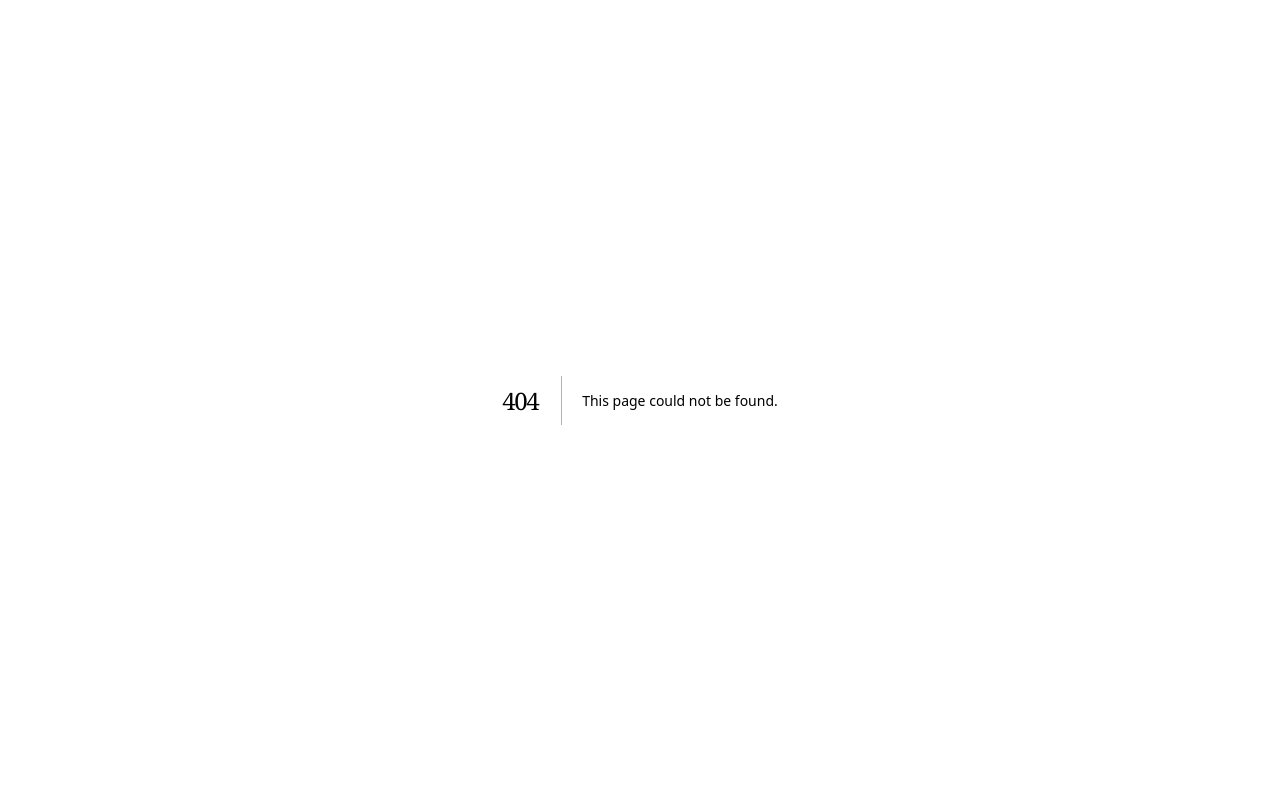
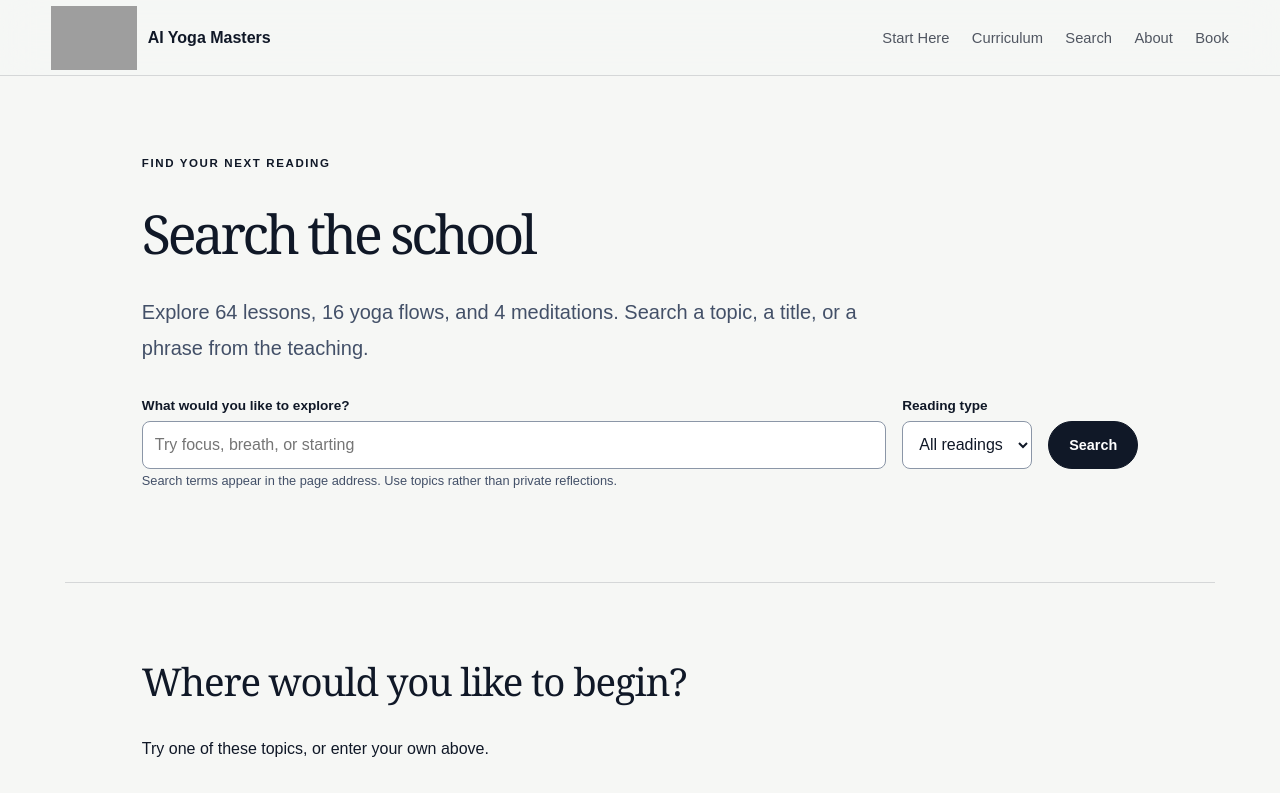
Before and after one commit to aianthems/ai-yoga-masters, a Next.js app: page /search in a window 1280 px wide. Before the commit this address had no page. Shown: the top 793 px of the page. Built offline with nearby package versions, Linux system fonts and the light colour scheme; grey boxes are pictures that could not be loaded.

Commit message:
Add school search across lessons, flows, and meditations

```diff
--- a/app/components/site-footer.tsx
+++ b/app/components/site-footer.tsx
@@ -23,6 +23,7 @@ export default function SiteFooter() {
         <div className="school-footer-links" aria-label="Footer links">
           <a href="/start-here">Start Here</a>
           <a href="/curriculum">Curriculum</a>
+          <a href="/search">Search</a>
           <a href="/about">About</a>
           <a href="/evidence">Evidence review</a>
           <a href="/privacy">Privacy</a>
--- a/app/components/site-header.tsx
+++ b/app/components/site-header.tsx
@@ -18,6 +18,7 @@ export default function SiteHeader() {
         <nav aria-label="Primary navigation">
           <a href="/start-here">Start Here</a>
           <a href="/curriculum">Curriculum</a>
+          <a href="/search">Search</a>
           <a href="/about">About</a>
           <a
             href="https://media.aianthems.com/books/ai-yoga-masters/ai-yoga-masters-optimized.pdf"
--- a/app/curriculum/page.tsx
+++ b/app/curriculum/page.tsx
@@ -27,6 +27,7 @@ export default function Curriculum() {
           <a className="button primary" href="/lessons/redefining-yoga">
             Begin with Lesson 1
           </a>
+          <p>Looking for a topic? <a className="text-link" href="/search">Search lessons, flows, and meditations</a>.</p>
         </section>
         <div id="reading-progress" className="curriculum-reading-progress"><ProgressOverview /></div>
         <section className="school-section">
--- a/app/globals.css
+++ b/app/globals.css
@@ -432,6 +432,21 @@ footer p { margin: 0; }
   grid-template-columns: repeat(2, minmax(0, 1fr));
   gap: 1.5rem;
 }
+.reading-search { display: flex; align-items: flex-end; flex-wrap: wrap; gap: 1rem; margin-top: 2rem; }
+.reading-search-query { flex: 1 1 300px; }
+.reading-search label { display: block; font-weight: 600; font-size: .85rem; margin-bottom: .5rem; }
+.reading-search input, .reading-search select { width: 100%; min-height: 48px; padding: .75rem; border: 1px solid #8b96a7; border-radius: 8px; color: var(--ink); background: white; font: inherit; }
+.reading-search button { min-height: 48px; cursor: pointer; }
+.search-hint { color: var(--ink-soft); font-size: .8rem; }
+.search-topics { display: flex; flex-wrap: wrap; gap: .5rem 1.5rem; }
+.search-results { list-style: none; padding: 0; display: grid; gap: 1rem; }
+.search-results h3 { margin: .5rem 0; }
+#search-results { overflow-wrap: anywhere; }
+.search-results h3 a { text-decoration: underline; text-underline-offset: 4px; }
+.search-results li { min-width: 0; overflow-wrap: anywhere; }
+@media (max-width: 620px) {
+  .reading-search > div, .reading-search button { width: 100%; }
+}
 .school-card {
   padding: 1.5rem;
   background: var(--panel);
--- a/app/privacy/page.tsx
+++ b/app/privacy/page.tsx
@@ -16,7 +16,7 @@ export default function Privacy() {
           <p className="section-kicker">AI Yoga Masters</p>
           <h1>Privacy</h1>
           <p className="school-lede">Read, listen, and explore without an account. Saving your reading progress is optional and stays in your browser.</p>
-          <p>Last updated <time dateTime="2026-10-16">October 16, 2026</time>.</p>
+          <p>Last updated <time dateTime="2026-10-17">October 17, 2026</time>.</p>
           <p>This notice covers aiyogamasters.com, operated by Alex Julian.</p>
         </section>
 
@@ -38,6 +38,7 @@ export default function Privacy() {
           <h2 id="technical-information">Hosting and technical information</h2>
           <p>Vercel hosts this website. Images and book downloads are also delivered from media.aiyogamasters.com and media.aianthems.com. Loading pages or media sends the relevant delivery provider technical request information, such as your IP address, browser information, requested address, and request time. Your browser may also send a referring page.</p>
           <p>These providers process technical information to deliver content, maintain security, and diagnose problems, and may retain operational logs under their settings and policies. This is separate from the reading-progress record saved in your browser.</p>
+          <p>Search terms are included in the search page’s address and sent to the website host to find matching readings. They may appear in browser history and technical request logs. Search for topics rather than entering private reflections or sensitive personal information.</p>
           <p>The current website does not include a standalone visitor-analytics or advertising-pixel integration. That does not prevent hosting or embedded-video providers from processing technical information.</p>
           <a className="text-link" href="https://vercel.com/legal/privacy-notice" target="_blank" rel="noopener noreferrer">Vercel privacy notice</a>
         </section>
--- /dev/null
+++ b/app/search/page.tsx
@@ -0,0 +1,68 @@
+import SiteHeader from "../components/site-header";
+import { searchKind, searchReadings } from "../../lib/content-search";
+import { pageMetadata } from "../../lib/seo";
+
+export const metadata = pageMetadata({
+  title: "Search | AI Yoga Masters",
+  description: "Find a teaching, yoga flow, or meditation in AI Yoga Masters.",
+  path: "/search", noIndex: true,
+});
+
+export default async function SearchPage({ searchParams }: {
+  searchParams: Promise<Record<string, string | string[] | undefined>>;
+}) {
+  const params = await searchParams;
+  const query = typeof params.q === "string" ? params.q.slice(0, 160).trim() : "";
+  const kind = searchKind(params.type);
+  const results = searchReadings(query, kind);
+  return (
+    <>
+      <SiteHeader />
+      <main id="content" className="school">
+        <section className="school-intro">
+          <p className="section-kicker">Find your next reading</p>
+          <h1>Search the school</h1>
+          <p className="school-lede">Explore 64 lessons, 16 yoga flows, and 4 meditations. Search a topic, a title, or a phrase from the teaching.</p>
+          <form action="/search" method="get" role="search" className="reading-search">
+            <div className="reading-search-query">
+              <label htmlFor="reading-query">What would you like to explore?</label>
+              <input id="reading-query" name="q" type="search" defaultValue={query} maxLength={160} placeholder="Try focus, breath, or starting" />
+            </div>
+            <div>
+              <label htmlFor="reading-type">Reading type</label>
+              <select id="reading-type" name="type" defaultValue={kind}>
+                <option value="all">All readings</option>
+                <option value="lesson">Lessons</option>
+                <option value="flow">Yoga flows</option>
+                <option value="meditation">Meditations</option>
+              </select>
+            </div>
+            <button className="button primary" type="submit">Search</button>
+          </form>
+          <p className="search-hint">Search terms appear in the page address. Use topics rather than private reflections.</p>
+        </section>
+        <section className="school-section" aria-labelledby="search-results">
+          <h2 id="search-results">{query ? `${results.length} ${results.length === 1 ? "result" : "results"} for “${query}”` : "Where would you like to begin?"}</h2>
+          {query ? (
+            results.length ? <ul className="search-results">
+              {results.map(result => <li key={result.href} className="school-card">
+                <p className="section-kicker">{result.label} · {result.chapter}</p>
+                <h3><a href={result.href}>{result.title}</a></h3>
+                <p>{result.excerpt}</p>
+                <a className="text-link" href={result.href}>Open {result.kind === "flow" ? "flow" : result.kind}</a>
+              </li>)}
+            </ul> : <div>
+              <p>No readings matched this search. Try fewer words, a broader topic, or choose All readings.</p>
+              <a className="text-link" href="/search">Clear search</a>
+              <p>You can also <a className="text-link" href="/curriculum">browse the curriculum</a>.</p>
+            </div>
+          ) : <div>
+            <p>Try one of these topics, or enter your own above.</p>
+            <div className="search-topics">{["Focus", "Breath", "Innovation", "Starting", "Meditation"].map(topic => <a className="text-link" key={topic} href={`/search?q=${topic.toLowerCase()}`}>{topic}</a>)}</div>
+            <p>Prefer to follow the book? <a className="text-link" href="/curriculum">Browse all chapters</a>.</p>
+          </div>}
+        </section>
+      </main>
+    </>
+  );
+}
--- /dev/null
+++ b/lib/content-search.ts
@@ -0,0 +1,55 @@
+import { chapters, publishedLessons } from "./curriculum";
+import { chapterFiveEntries, chapterFivePath } from "./chapter-five";
+
+export type SearchKind = "lesson" | "flow" | "meditation";
+type SearchEntry = { title: string; href: string; kind: SearchKind; label: string; chapter: string; passages: string[] };
+
+export const searchEntries: SearchEntry[] = [
+  ...publishedLessons.map(lesson => ({
+    title: lesson.title, href: `/lessons/${lesson.slug}`, kind: "lesson" as const,
+    label: `Lesson ${lesson.number}`, chapter: chapters.find(chapter => chapter.number === lesson.chapter)!.title,
+    passages: [...lesson.paragraphs, lesson.practice, lesson.reflection, lesson.note],
+  })),
+  ...chapterFiveEntries.filter(entry => entry.paragraphs.length).map(entry => ({
+    title: entry.title, href: chapterFivePath(entry), kind: entry.kind,
+    label: entry.kind === "flow" ? "Yoga flow" : "Meditation", chapter: "Flows and Meditations",
+    passages: [...entry.paragraphs, ...entry.poses, ...entry.benefits, entry.practice, entry.reflection, entry.note],
+  })),
+];
+
+function normalize(value: string) {
+  return value.normalize("NFKD").replace(/[\u0300-\u036f]/g, "").toLowerCase().replace(/[^a-z0-9]+/g, " ").trim();
+}
+
+export function searchKind(value: unknown): SearchKind | "all" {
+  return value === "lesson" || value === "flow" || value === "meditation" ? value : "all";
+}
+
+export function searchReadings(query: string, kind: SearchKind | "all" = "all") {
+  const phrase = normalize(query.slice(0, 160));
+  const terms = [...new Set(phrase.split(" ").filter(Boolean))];
+  if (!terms.length) return [];
+  return searchEntries.flatMap(entry => {
+    if (kind !== "all" && entry.kind !== kind) return [];
+    const title = normalize(entry.title);
+    const passages = entry.passages.map(normalize);
+    const allText = [title, normalize(entry.label), normalize(entry.chapter), ...passages].join(" ");
+    if (!terms.every(term => allText.includes(term))) return [];
+    const score = (title === phrase ? 100 : title.includes(phrase) ? 50 : 0)
+      + terms.filter(term => title.includes(term)).length * 10;
+    // Prefer an excerpt containing the most search words, preserving source wording.
+    let best = 0;
+    let bestCount = -1;
+    passages.forEach((passage, index) => {
+      const count = terms.filter(term => passage.includes(term)).length;
+      if (count > bestCount) { best = index; bestCount = count; }
+    });
+    const passage = (entry.passages[best] ?? "").replace(/\s+/g, " ").trim();
+    const firstMatch = terms.map(term => passage.toLowerCase().indexOf(term)).filter(index => index >= 0);
+    const match = firstMatch.length ? Math.min(...firstMatch) : 0;
+    const start = match > 90 ? passage.lastIndexOf(" ", match - 60) + 1 : 0;
+    const end = start + 220;
+    const excerpt = `${start ? "…" : ""}${passage.slice(start, end).trim()}${passage.length > end ? "…" : ""}`;
+    return [{ title: entry.title, href: entry.href, kind: entry.kind, label: entry.label, chapter: entry.chapter, excerpt, score }];
+  }).sort((a, b) => b.score - a.score);
+}
```
Also changed, not shown: tests/run-tests.mjs (+3 -2 lines), tests/search-sharing.browser.mjs (+4 -1 lines), 2 other files (tests, documents, lock files or other folders).
